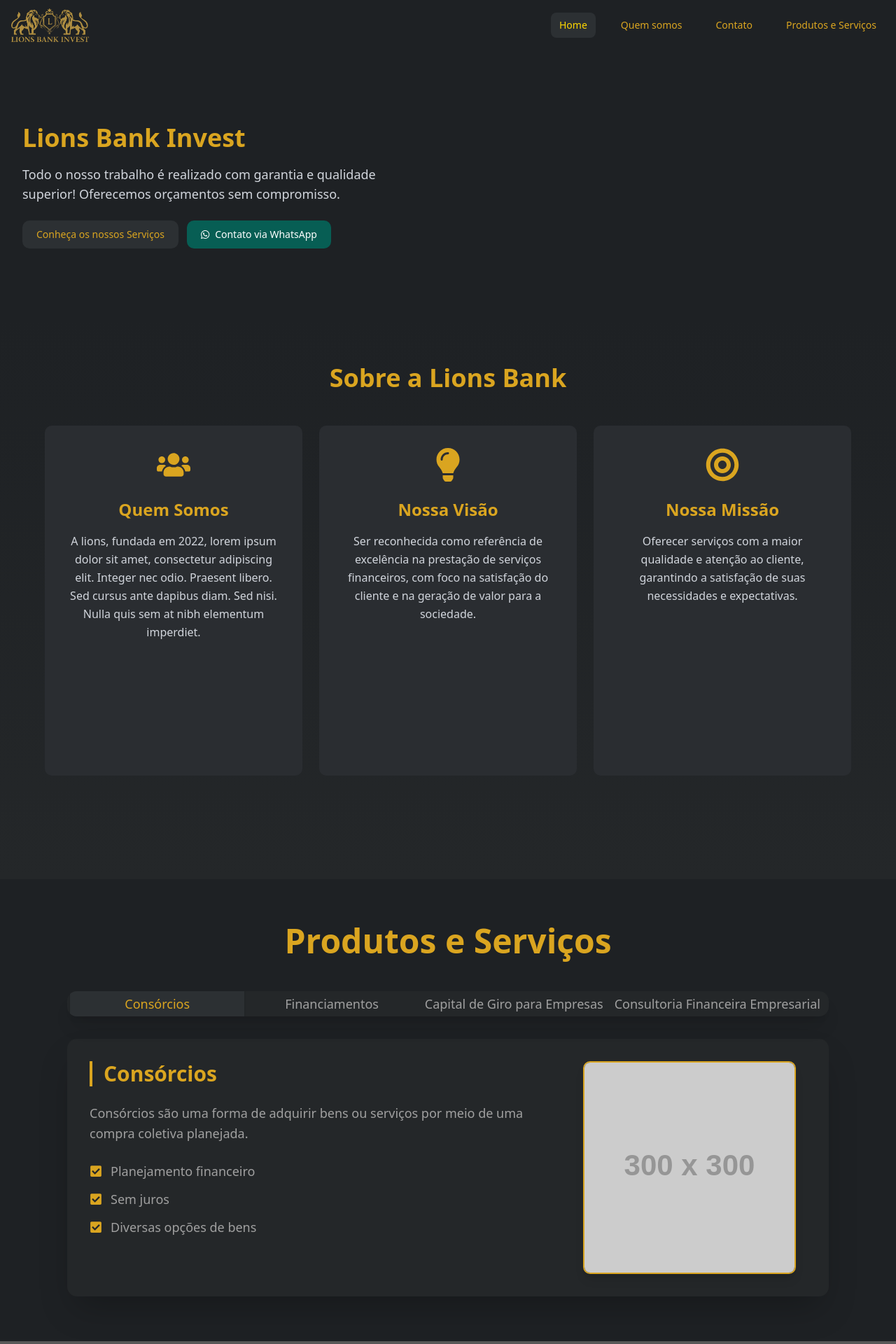
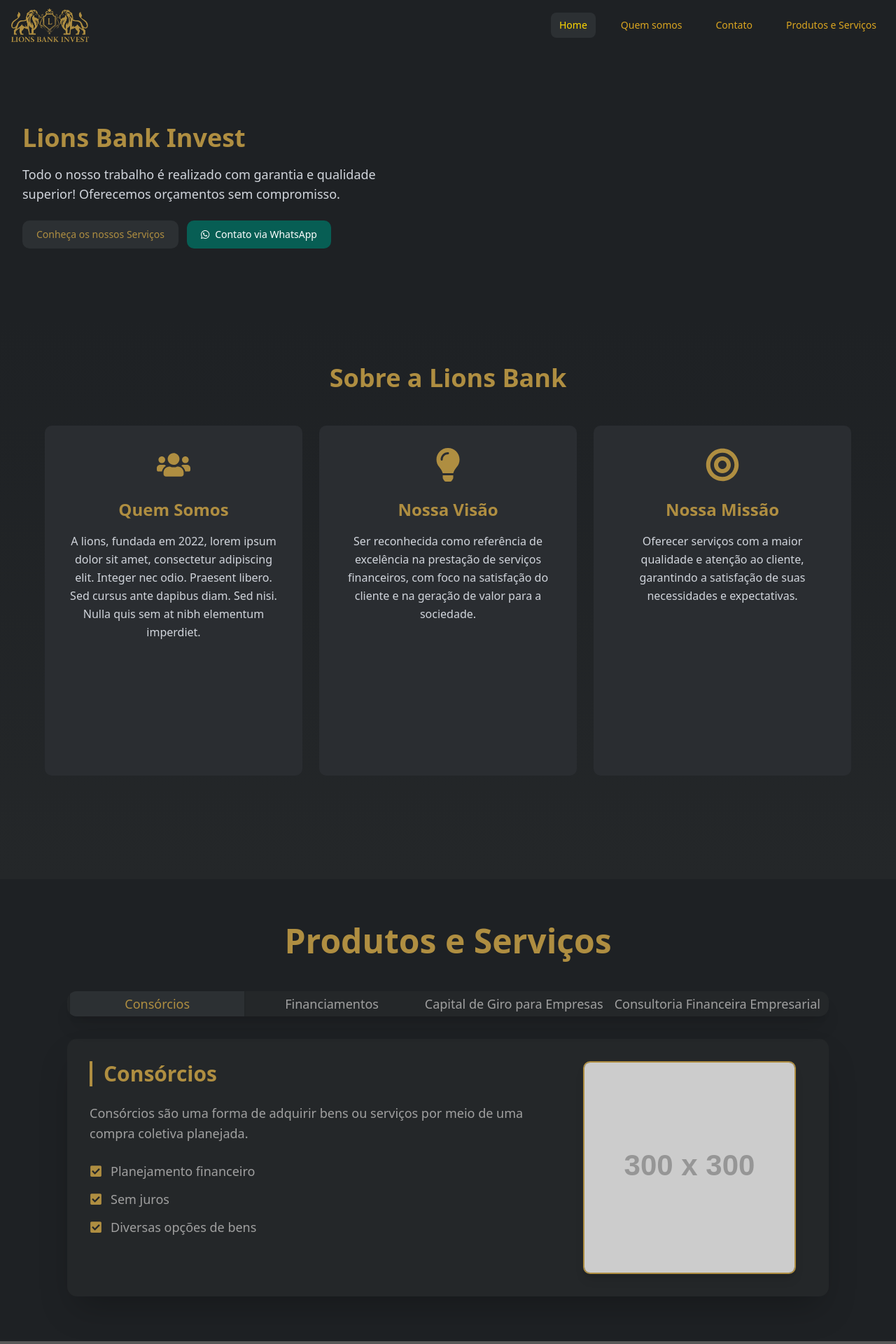
Before and after one commit to gustavohn2017/lions-inc, a Next.js app: page / in a window 1280 px wide. Shown: the top 1920 px of the page at 70% size. Built offline with nearby package versions, Linux system fonts and the light colour scheme.

Commit message:
Update color scheme in Navbar, Hero, and Sobre components for brand consistency

```diff
--- a/src/app/_components/Hero/Hero.tsx
+++ b/src/app/_components/Hero/Hero.tsx
@@ -27,7 +27,7 @@ export function Hero() {
         <div className="grid lg:grid-cols-2 gap-4 lg:gap-6 items-center py-6 lg:py-8 min-h-[320px] md:min-h-[380px] lg:min-h-[320px]">
           {/* Left Content */}
           <div className="flex flex-col space-y-4 max-w-xl mx-auto lg:mx-0 hero-content-animate">
-            <h1 className="text-2xl sm:text-3xl lg:text-4xl font-bold text-[#DAA520] leading-tight">
+            <h1 className="text-2xl sm:text-3xl lg:text-4xl font-bold text-[#AF8E41] leading-tight">
               Lions Bank Invest
             </h1>
 
@@ -41,7 +41,7 @@ export function Hero() {
               <a
                 href="#servicos"
                 className="flex-1 sm:flex-none text-center px-5 py-2.5 bg-[#2C3033] hover:bg-[#363B40]
-                text-[#DAA520] rounded-lg transition-all duration-300 text-sm font-medium
+                text-[#AF8E41] rounded-lg transition-all duration-300 text-sm font-medium
                 hover:shadow-lg hover:-translate-y-0.5"
               >
                 Conheça os nossos Serviços
--- a/src/app/_components/Navbar/Navbar.tsx
+++ b/src/app/_components/Navbar/Navbar.tsx
@@ -20,7 +20,7 @@ const Navbar = () => {
       <div className="md:hidden">
         <button
           onClick={() => setIsOpen(!isOpen)}
-          className="text-[#DAA520] hover:text-[#FFD700] transition duration-300"
+          className="text-[#AF8E41] hover:text-[#FFD700] transition duration-300"
           aria-label="Toggle menu"
         >
           {isOpen ? '✕' : '☰'}
--- a/src/app/_components/Produtos/Produtos.tsx
+++ b/src/app/_components/Produtos/Produtos.tsx
@@ -54,7 +54,7 @@ const Produtos = () => {
     return (
         <section className="w-full py-16 bg-[#1E2124] flex flex-col items-center">
             <div className="w-full max-w-6xl mx-auto px-4 sm:px-6 lg:px-8">
-                <h2 className="text-4xl md:text-5xl font-bold text-[#DAA520] mb-12 text-center">{/* Golden title */}
+                <h2 className="text-4xl md:text-5xl font-bold text-[#AF8E41] mb-12 text-center">{/* Golden title */}
                     Produtos e Serviços
                 </h2>
 
@@ -62,12 +62,12 @@ const Produtos = () => {
                     {/* Dropdown para telas menores */}
                     <div className="md:hidden flex justify-center">
                         <Select value={selectedTab} onValueChange={setSelectedTab}>
-                            <SelectTrigger className="w-full bg-[#242729] border-[#2C3033] text-[#DAA520] rounded-lg border shadow-lg">
+                            <SelectTrigger className="w-full bg-[#242729] border-[#2C3033] text-[#AF8E41] rounded-lg border shadow-lg">
                                 <SelectValue placeholder="Selecione um produto/serviço" />
                             </SelectTrigger>
-                            <SelectContent className="bg-[#242729] border-[#2C3033] text-[#DAA520] rounded-lg">
+                            <SelectContent className="bg-[#242729] border-[#2C3033] text-[#AF8E41] rounded-lg">
                                 {Object.entries(produtos).map(([tab, conteudo]) => (
-                                    <SelectItem key={tab} value={tab} className="focus:bg-[#2C3033] hover:bg-[#2C3033] text-[#DAA520]">
+                                    <SelectItem key={tab} value={tab} className="focus:bg-[#2C3033] hover:bg-[#2C3033] text-[#AF8E41]">
                                         {conteudo.titulo}
                                     </SelectItem>
                                 ))}
@@ -83,11 +83,11 @@ const Produtos = () => {
                                         key={tab}
                                         value={tab}
                                         className="relative w-full h-14 rounded-md text-lg font-medium whitespace-nowrap transition-all focus-visible:relative focus-visible:z-10
-                                        data-[state=active]:bg-[#2C3033] data-[state=active]:text-[#DAA520] text-[#A0A0A0] hover:text-[#DAA520] text-center flex items-center justify-center group"
+                                        data-[state=active]:bg-[#2C3033] data-[state=active]:text-[#AF8E41] text-[#A0A0A0] hover:text-[#AF8E41] text-center flex items-center justify-center group"
                                     >
                                         <span className="relative z-10">{produtos[tab].titulo}</span>
-                                        <span className="absolute bottom-0 left-0 w-full h-1 bg-[#DAA520] transform scale-x-0 group-hover:scale-x-100 transition-transform duration-300 origin-left"></span>
-                                        <span className="absolute bottom-0 left-0 w-full h-1 bg-[#DAA520] data-[state=active]:block hidden"></span>
+                                        <span className="absolute bottom-0 left-0 w-full h-1 bg-[#AF8E41] transform scale-x-0 group-hover:scale-x-100 transition-transform duration-300 origin-left"></span>
+                                        <span className="absolute bottom-0 left-0 w-full h-1 bg-[#AF8E41] data-[state=active]:block hidden"></span>
                                     </TabsTrigger>
                                 ))}
                             </TabsList>
@@ -100,7 +100,7 @@ const Produtos = () => {
                                         className="p-6 md:p-8 bg-[#242729] rounded-xl shadow-2xl flex flex-col md:flex-row"
                                     >
                                         <div className="md:w-2/3">
-                                            <h3 className="text-2xl md:text-3xl font-semibold mb-6 text-[#DAA520] border-l-4 border-[#DAA520] pl-4">
+                                            <h3 className="text-2xl md:text-3xl font-semibold mb-6 text-[#AF8E41] border-l-4 border-[#AF8E41] pl-4">
                                                 {conteudo.titulo}
                                             </h3>
                                             <p className="text-[#A0A0A0] mb-6 text-lg leading-relaxed">
@@ -109,7 +109,7 @@ const Produtos = () => {
                                             <ul className="space-y-3">
                                                 {conteudo.recursos.map((recurso, index) => (
                                                     <li key={index} className="flex items-center text-[#A0A0A0] text-lg">
-                                                        <FaCheckSquare className="mr-3 text-[#DAA520]" /> {recurso}
+                                                        <FaCheckSquare className="mr-3 text-[#AF8E41]" /> {recurso}
                                                     </li>
                                                 ))}
                                             </ul>
@@ -118,7 +118,7 @@ const Produtos = () => {
                                             <img
                                                 src="https://placehold.co/300x300"
                                                 alt={conteudo.titulo}
-                                                className="rounded-lg shadow-lg border-2 border-[#DAA520] max-w-full h-auto object-cover transform transition-transform duration-300 hover:scale-105"
+                                                className="rounded-lg shadow-lg border-2 border-[#AF8E41] max-w-full h-auto object-cover transform transition-transform duration-300 hover:scale-105"
                                             />
                                         </div>
                                     </motion.div>
@@ -138,7 +138,7 @@ const Produtos = () => {
                                     variants={tabVariants}
                                     className="mt-6 p-6 bg-[#242729] rounded-xl shadow-2xl"
                                 >
-                                    <h3 className="text-2xl font-semibold mb-6 text-[#DAA520] border-l-4 border-[#DAA520] pl-4">
+                                    <h3 className="text-2xl font-semibold mb-6 text-[#AF8E41] border-l-4 border-[#AF8E41] pl-4">
                                         {conteudo.titulo}
                                     </h3>
                                     <p className="text-[#A0A0A0] mb-6 text-base leading-relaxed">
@@ -147,7 +147,7 @@ const Produtos = () => {
                                     <ul className="space-y-3 mb-6">
                                         {conteudo.recursos.map((recurso, index) => (
                                             <li key={index} className="flex items-center text-[#A0A0A0]">
-                                                <FaCheckSquare className="mr-3 text-[#DAA520]" /> {recurso}
+                                                <FaCheckSquare className="mr-3 text-[#AF8E41]" /> {recurso}
                                             </li>
                                         ))}
                                     </ul>
@@ -155,7 +155,7 @@ const Produtos = () => {
                                         <img
                                             src="https://placehold.co/300x300"
                                             alt={conteudo.titulo}
-                                            className="rounded-lg shadow-lg border-2 border-[#DAA520] max-w-full h-auto object-cover"
+                                            className="rounded-lg shadow-lg border-2 border-[#AF8E41] max-w-full h-auto object-cover"
                                         />
                                     </div>
                                 </motion.div>
--- a/src/app/_components/Sobre/Sobre.tsx
+++ b/src/app/_components/Sobre/Sobre.tsx
@@ -27,19 +27,19 @@ const Sobre: React.FC = () => {
       id: 'who',
       title: "Quem Somos",
       content: "A lions, fundada em 2022, lorem ipsum dolor sit amet, consectetur adipiscing elit. Integer nec odio. Praesent libero. Sed cursus ante dapibus diam. Sed nisi. Nulla quis sem at nibh elementum imperdiet.",
-      icon: <FaUsers className="text-5xl text-[#DAA520]" />
+      icon: <FaUsers className="text-5xl text-[#AF8E41]" />
     },
     {
       id: 'vision',
       title: "Nossa Visão",
       content: "Ser reconhecida como referência de excelência na prestação de serviços financeiros, com foco na satisfação do cliente e na geração de valor para a sociedade.",
-      icon: <FaLightbulb className="text-5xl text-[#DAA520]" />
+      icon: <FaLightbulb className="text-5xl text-[#AF8E41]" />
     },
     {
       id: 'mission',
       title: "Nossa Missão",
       content: "Oferecer serviços com a maior qualidade e atenção ao cliente, garantindo a satisfação de suas necessidades e expectativas. ",
-      icon: <FaBullseye className="text-5xl text-[#DAA520]" />
+      icon: <FaBullseye className="text-5xl text-[#AF8E41]" />
     }
   ];
 
@@ -82,7 +82,7 @@ const Sobre: React.FC = () => {
         initial="hidden"
         animate="visible"
       >
-        <h2 className="text-3xl md:text-4xl text-[#DAA520] font-bold text-center mb-12">
+        <h2 className="text-3xl md:text-4xl text-[#AF8E41] font-bold text-center mb-12">
           Sobre a Lions Bank
         </h2>
 
@@ -100,7 +100,7 @@ const Sobre: React.FC = () => {
                         <div className="mb-6 transform hover:scale-110 transition-transform">
                           {item.icon}
                         </div>
-                        <h3 className="text-2xl font-semibold text-[#DAA520] mb-4 text-center">
+                        <h3 className="text-2xl font-semibold text-[#AF8E41] mb-4 text-center">
                           {item.title}
                         </h3>
                         <div className="overflow-y-auto flex-1 scrollbar-hide">
@@ -119,7 +119,7 @@ const Sobre: React.FC = () => {
               <button
                 onClick={() => sliderRef.current?.slickPrev()}
                 disabled={activeSlide === 0}
-                className="p-2 text-[#DAA520] disabled:opacity-30 transition-opacity focus:outline-none"
+                className="p-2 text-[#AF8E41] disabled:opacity-30 transition-opacity focus:outline-none"
                 aria-label="Previous slide"
               >
                 <FaChevronLeft size={24} />
@@ -132,8 +132,8 @@ const Sobre: React.FC = () => {
                     onClick={() => sliderRef.current?.slickGoTo(index)}
                     className={`w-2.5 h-2.5 rounded-full transition-all duration-300 focus:outline-none ${
                       activeSlide === index
-                        ? 'bg-[#DAA520] scale-125'
-                        : 'bg-[#DAA520] opacity-30'
+                        ? 'bg-[#AF8E41] scale-125'
+                        : 'bg-[#AF8E41] opacity-30'
                     }`}
                     aria-label={`Go to slide ${index + 1}`}
                   />
@@ -143,7 +143,7 @@ const Sobre: React.FC = () => {
               <button
                 onClick={() => sliderRef.current?.slickNext()}
                 disabled={activeSlide === content.length - 1}
-                className="p-2 text-[#DAA520] disabled:opacity-30 transition-opacity focus:outline-none"
+                className="p-2 text-[#AF8E41] disabled:opacity-30 transition-opacity focus:outline-none"
                 aria-label="Next slide"
               >
                 <FaChevronRight size={24} />
@@ -162,7 +162,7 @@ const Sobre: React.FC = () => {
                   <div className="mb-6 transform hover:scale-110 transition-transform">
                     {item.icon}
                   </div>
-                  <h3 className="text-2xl font-semibold text-[#DAA520] mb-4 text-center">
+                  <h3 className="text-2xl font-semibold text-[#AF8E41] mb-4 text-center">
                     {item.title}
                   </h3>
                   <div className="overflow-y-auto flex-1 scrollbar-hide">
```
